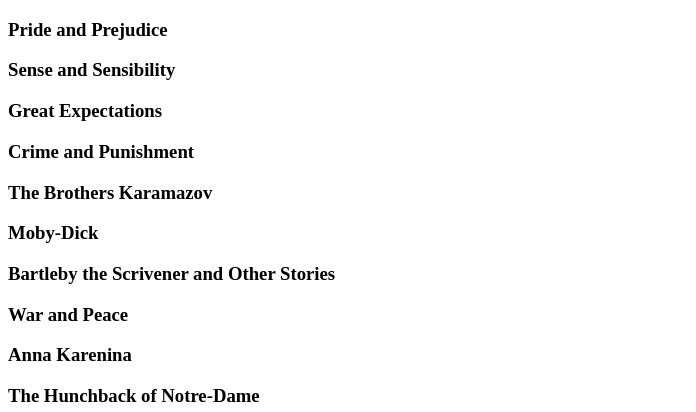
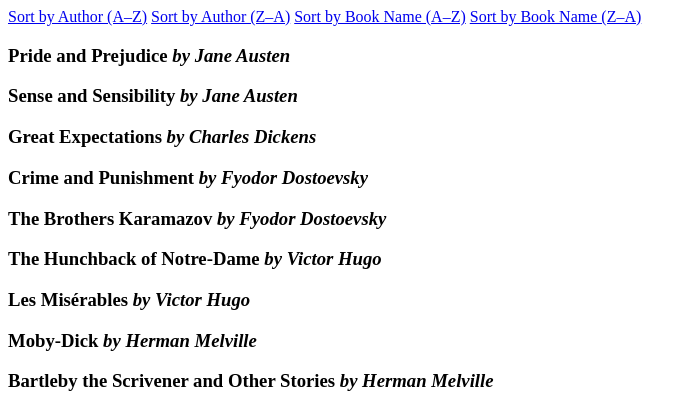
Before and after one commit to eStangel/Book-Alchemy, a Flask app: page /home?sort=author_asc in a window 1280 px wide. Shown: the top 412 px of the page, without its empty margins (0-696 px from the left). Run offline with Flask 3, Linux system fonts and the light colour scheme.

Commit message:
Add sort methods (by book title, by author)

```diff
--- a/app.py
+++ b/app.py
@@ -2,6 +2,7 @@ from flask import Flask, render_template, redirect, request, url_for, session
 from flask_sqlalchemy import SQLAlchemy
 import os
 from data_models import db, Author, Book
+from datetime import datetime
 
 app = Flask(__name__)
 
@@ -15,8 +16,15 @@ db.init_app(app)
 def add_author():
     if request.method == 'POST':
         author_name = request.form.get('name')
-        birth_date = request.form.get('birthdate')
-        date_of_death = request.form.get('date_of_death')
+        birth_date_str = request.form.get('birthdate')
+        date_of_death_str = request.form.get('date_of_death')
+
+        birth_date = datetime.strptime(birth_date_str, "%Y-%m-%d").date()
+        date_of_death = (
+            datetime.strptime(date_of_death_str, "%Y-%m-%d").date()
+            if date_of_death_str else None
+        )
+
         if author_name and birth_date and date_of_death:
             new_author = Author(
                 name = author_name,
@@ -68,6 +76,19 @@ def add_book():
 @app.route('/home')
 def home():
     books = Book.query.all()
+
+    sort_option = request.args.get('sort')
+
+    if sort_option == 'author_asc':
+        books = sorted(books, key=lambda b: b.author.name.split()[-1])
+    elif sort_option == 'author_desc':
+        books = sorted(books, key=lambda b: b.author.name.split()[-1], reverse=True)
+    elif sort_option == 'book_name_asc':
+        books = db.session.query(Book).order_by(Book.title.asc()).all()
+    elif sort_option == 'book_name_desc':
+        books = db.session.query(Book).order_by(Book.title.desc()).all()
+
+
     return render_template('home.html', books=books)
 
 
--- a/templates/add_author.html
+++ b/templates/add_author.html
@@ -14,11 +14,10 @@
   <form action="/add_author" method="POST">
   <label for="name">Author Name:</label>
   <input type="text" id="name" name="name" required><br><br>
-
   <label for="birthdate">Birthdate:</label>
-  <input type="number" id="birthdate" name="birthdate" required><br><br>
+  <input type="date" id="birthdate" name="birthdate" required><br><br>
   <label for="date_of_death">Date of Death:</label>
-  <input type="number" id="date_of_death" name="date_of_death"><br><br>
+  <input type="date" id="date_of_death" name="date_of_death"><br><br>
   <input type="submit" value="Add Author">
   </form>
 
--- a/templates/home.html
+++ b/templates/home.html
@@ -6,9 +6,12 @@
     <meta http-equiv="X-UA-Compatible" content="ie=edge">
   </head>
   <body>
-
+    <a href="{{ url_for('home', sort='author_asc') }}">Sort by Author (A–Z)</a>
+    <a href="{{ url_for('home', sort='author_desc') }}">Sort by Author (Z–A)</a>
+    <a href="{{ url_for('home', sort='book_name_asc') }}">Sort by Book Name (A–Z)</a>
+    <a href="{{ url_for('home', sort='book_name_desc') }}">Sort by Book Name (Z–A)</a>
     {% for book in books %}
-    <div> <h3>{{ book.title }}</h3>
+    <div> <h3>{{ book.title }}<i> by {{ book.author.name }}</i></h3>
     </div>
     {% endfor %}
 
```
Also changed, not shown: data_models.py (+5 -3 lines), data/library.sqlite.
